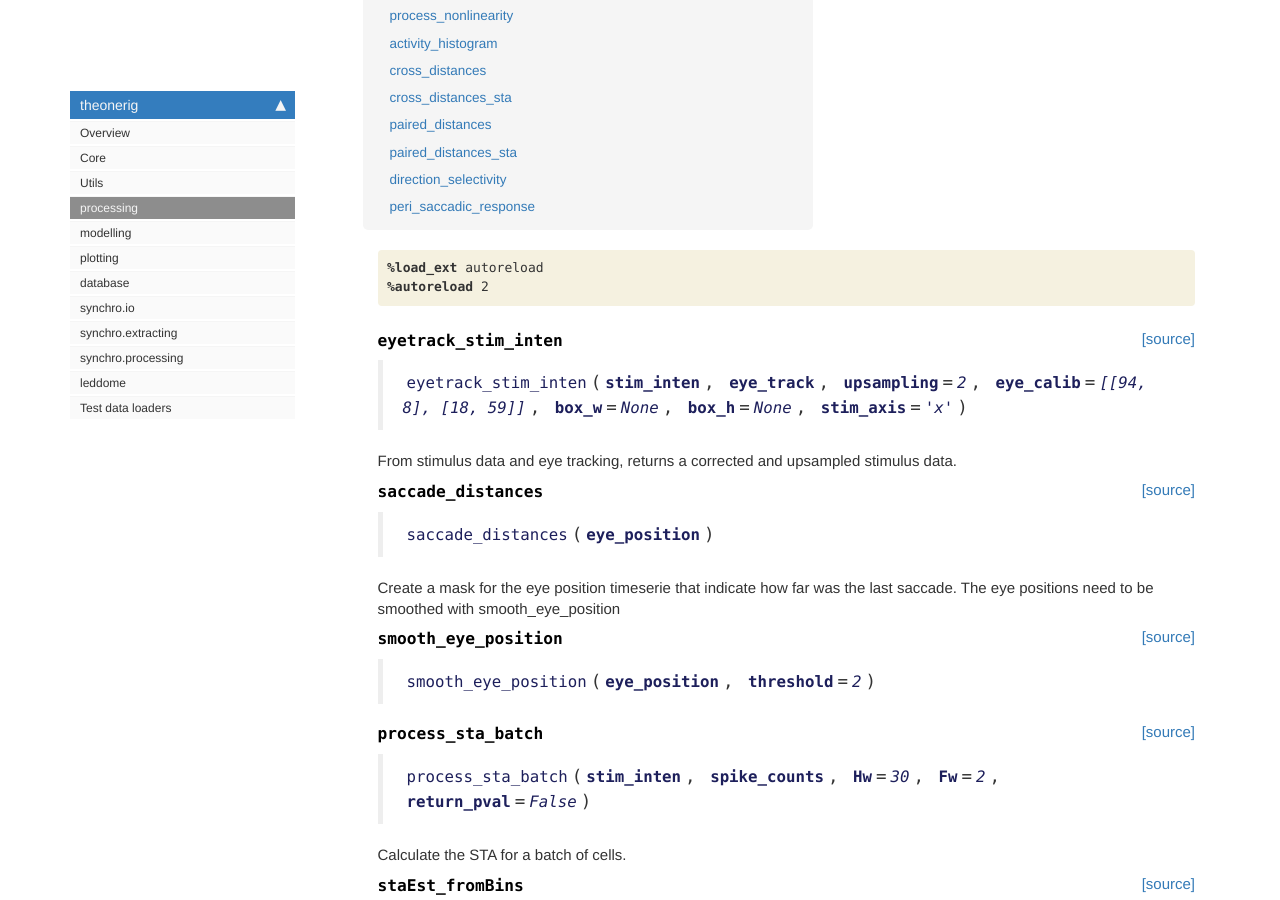
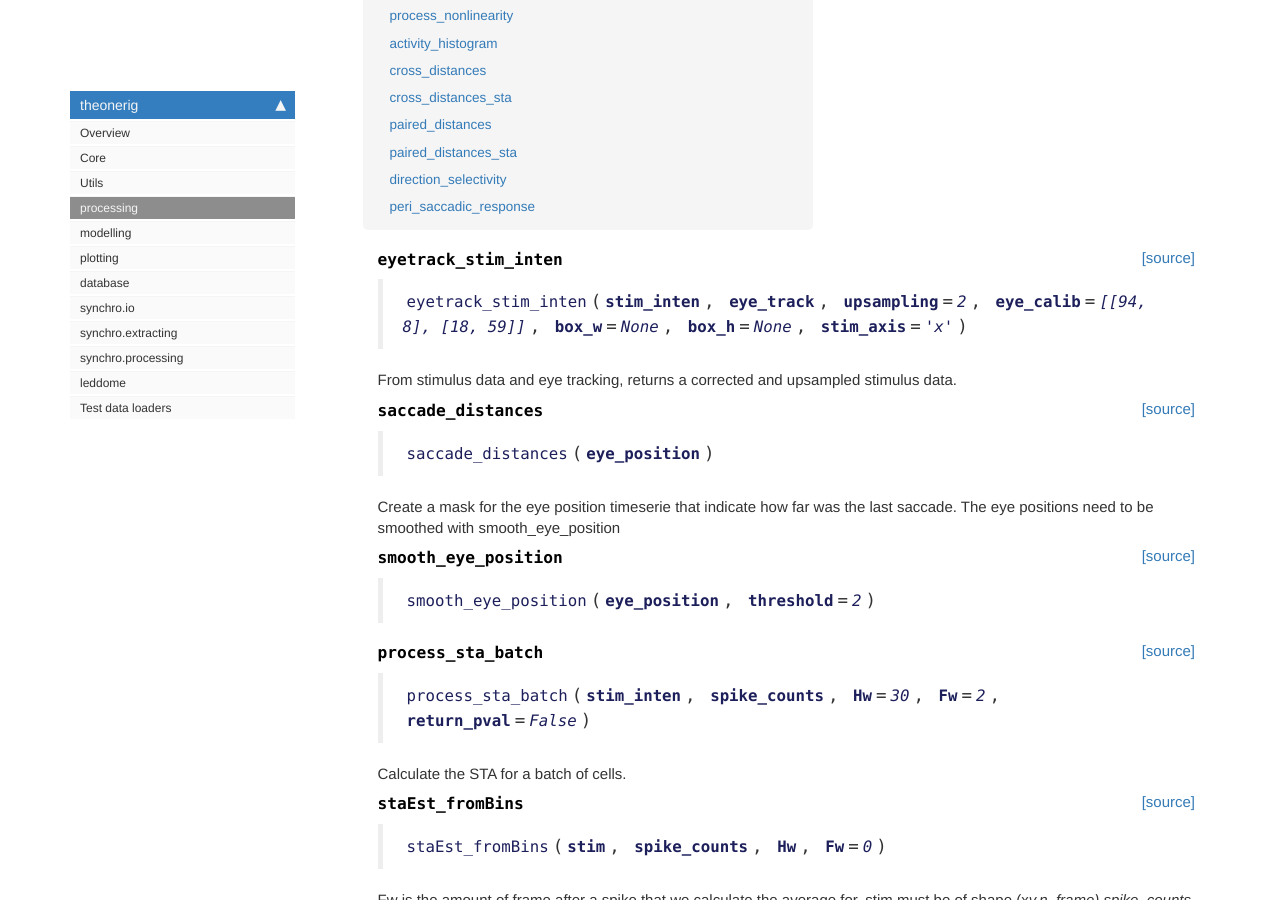
Before and after one commit to Tom-TBT/theonerig, a Jekyll site: the page built from docs/processing.html, in a window 1280 px wide and 900 px high, scrolled down 465 px. Built offline with Jekyll 4.4.1, drawn with Linux system fonts in a browser that asks for light colours; nearby versions of some CDN libraries; comment, search, counter and statistics services are not loaded.

```diff
--- a/docs/processing.html
+++ b/docs/processing.html
@@ -23,24 +23,6 @@
     {% raw %}
 
 <div class="cell border-box-sizing code_cell rendered">
-
-</div>
-    {% endraw %}
-
-    {% raw %}
-
-<div class="cell border-box-sizing code_cell rendered">
-<div class="input">
-
-<div class="inner_cell">
-    <div class="input_area">
-<div class=" highlight hl-ipython3"><pre><span></span><span class="o">%</span><span class="k">load_ext</span> autoreload
-<span class="o">%</span><span class="k">autoreload</span> 2
-</pre></div>
-
-    </div>
-</div>
-</div>
 
 </div>
     {% endraw %}
```
Also changed, not shown: 1 other file.
